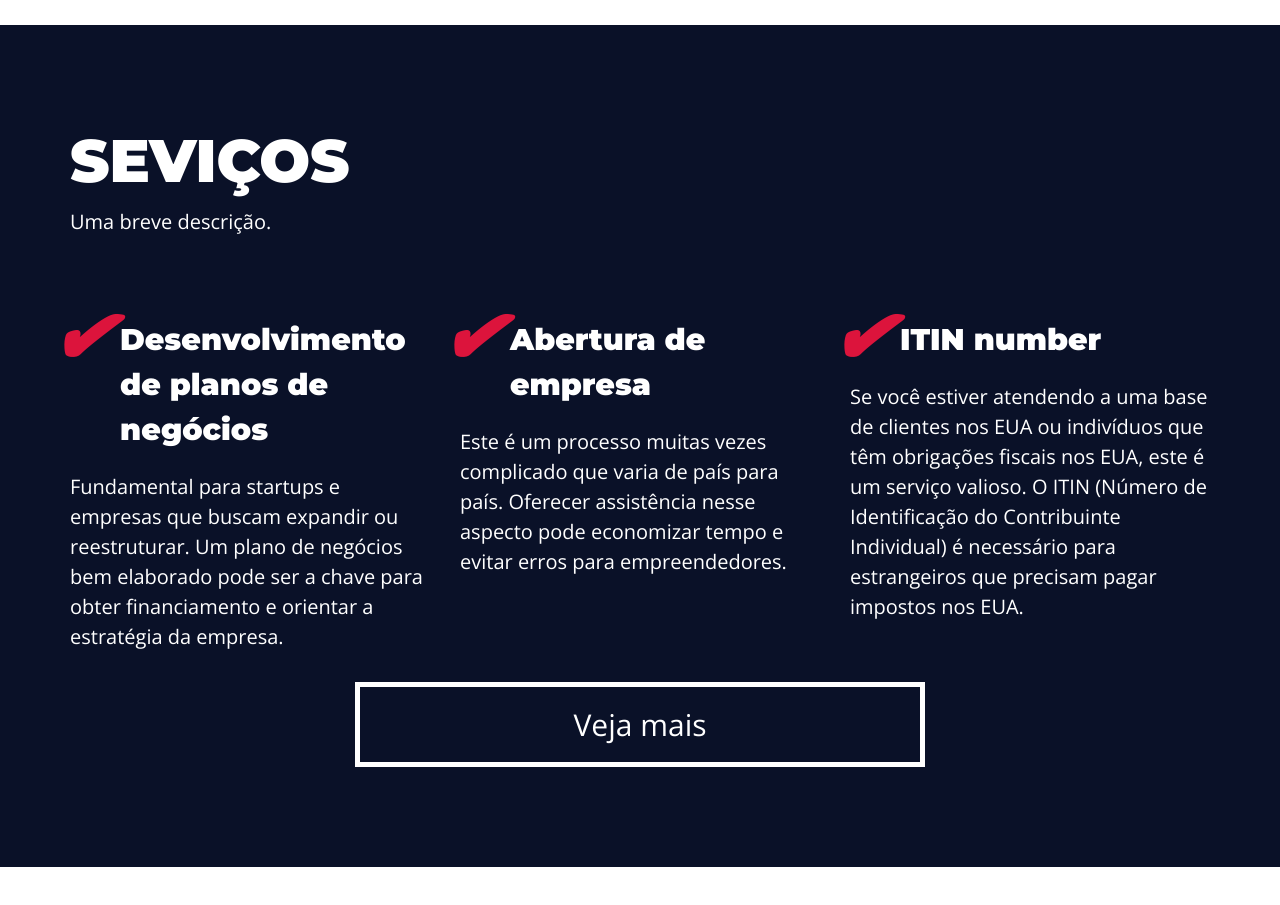
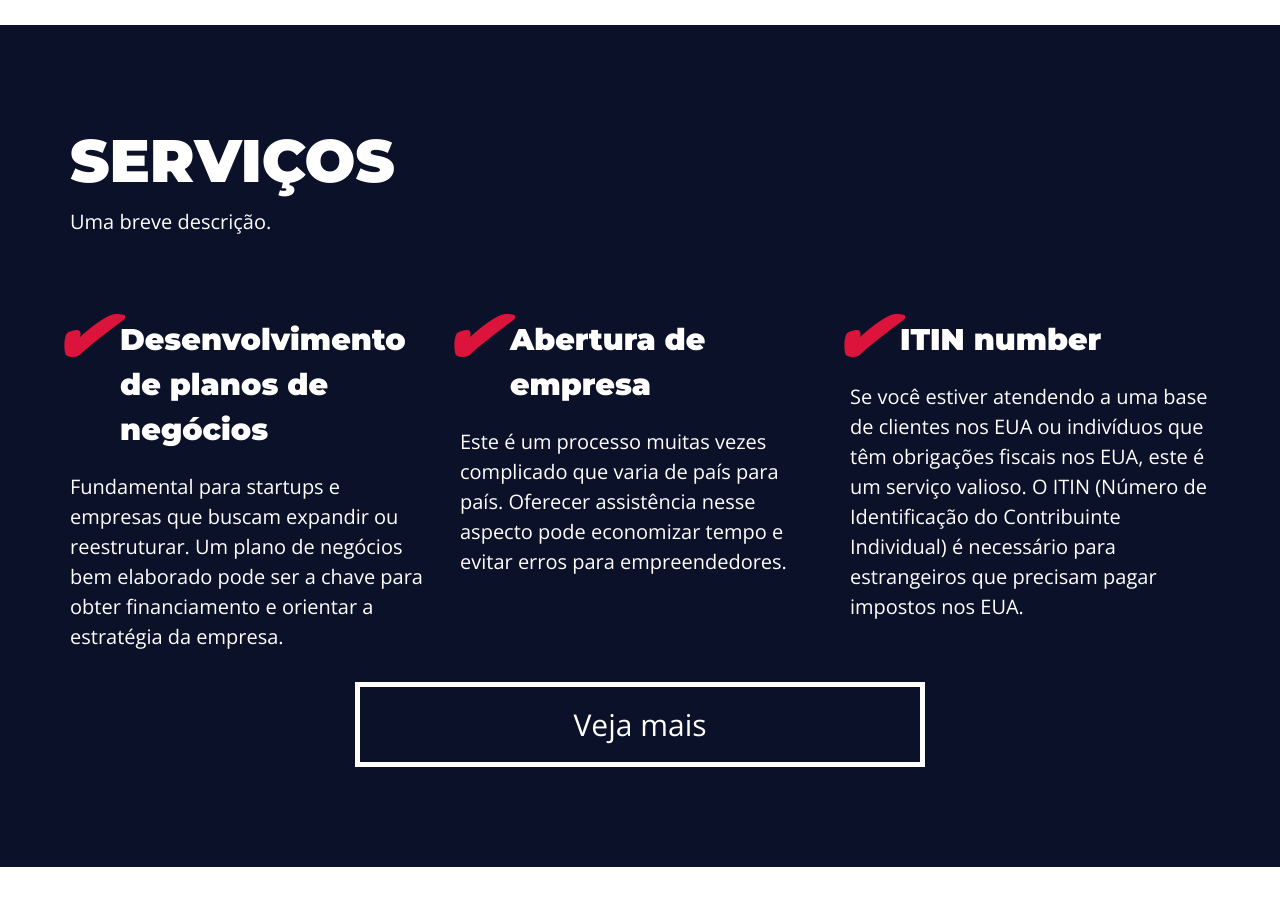
Before and after one commit to mcerqs/nextusplan, a plain HTML site: page index.html in a window 1280 px wide. Shown: the part 1640-2545 px from the top of the page. Drawn offline with nearby package versions, Linux system fonts and the light colour scheme.

Commit message:
fix text Sevice -> Service

```diff
--- a/index.html
+++ b/index.html
@@ -65,7 +65,7 @@
 
     <section id="grid-one" class="grid-one main-bg section">
       <div class="main-content grid-one-content">
-        <h2 class="grid-main-heading">Seviços</h2>
+        <h2 class="grid-main-heading">Serviços</h2>
         <p class="grid-description">Uma breve descrição.</p>
 
         <div class="grid">
```
